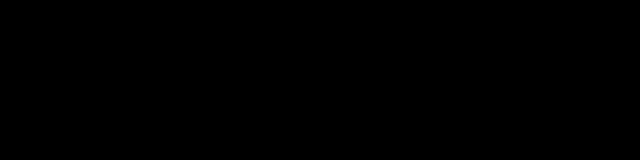
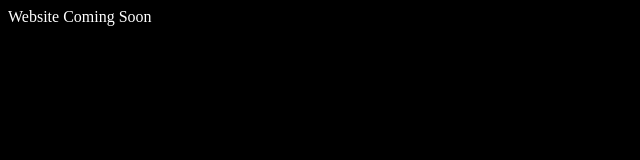
Before and after one commit to BoweryGrowth/reckonlabs, a plain HTML site: page index.html in a window 1280 px wide. Shown: the whole page, without its empty margins (0-640 px from the left). Drawn offline with Linux system fonts and the light colour scheme.

Commit message:
Update index.html

```diff
--- a/index.html
+++ b/index.html
@@ -1,4 +1,4 @@
-<body style="background-color: black">
-
+<body style="color: white; background-color: black">
+  <div style="margin: auto;">Website Coming Soon</div>
 
 </body>
```
